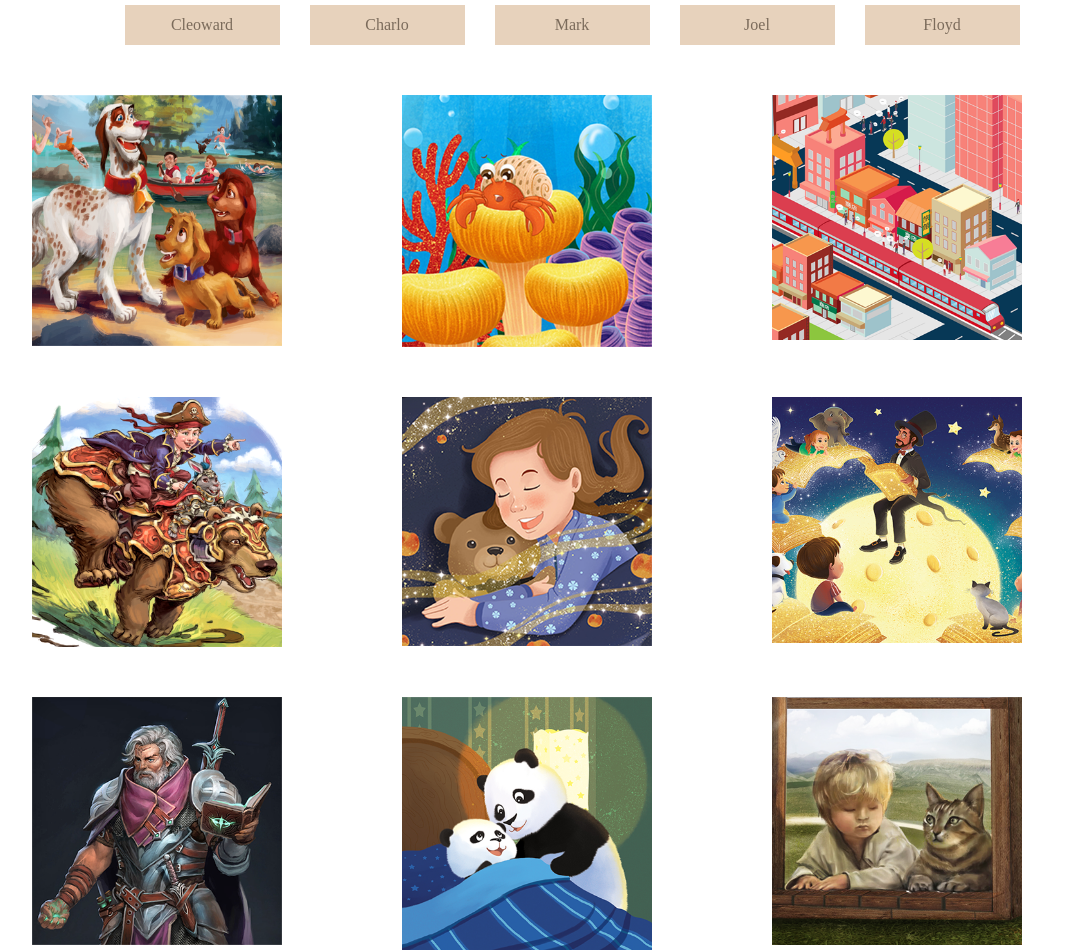
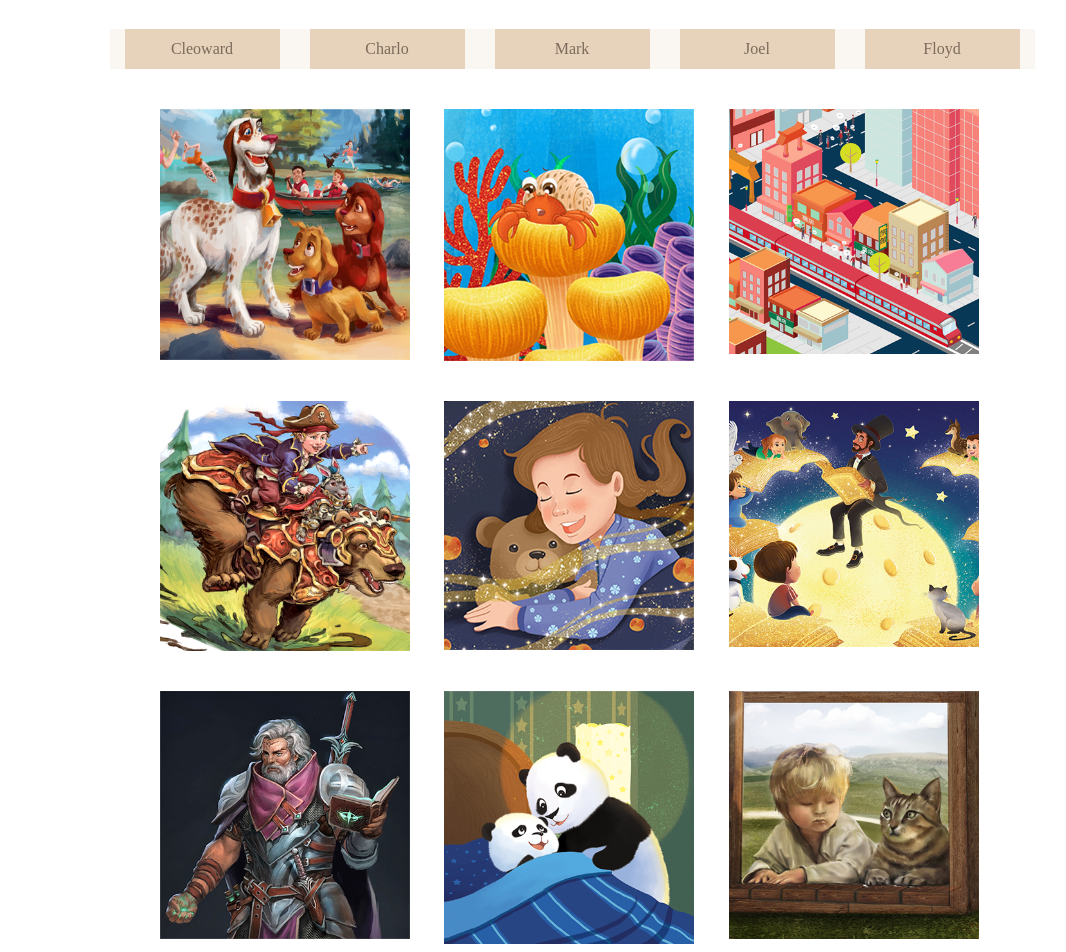
Before and after one commit to poloyacero/publish-web, a Next.js app: page /illustration-services in a window 1280 px wide. Shown: the part 1455-2407 px from the top of the page, without its empty margins (68-1134 px from the left). Built offline with nearby package versions, Linux system fonts and the light colour scheme; a web font is replaced by a local one.

Commit message:
illustration alignment

```diff
--- a/pages/illustration-services.tsx
+++ b/pages/illustration-services.tsx
@@ -86,7 +86,7 @@ export default function IllustrationServices() {
             <Row className={styles.heading}>
                 <h3>Standard Packages</h3>
               </Row>
-              <Row className={(styles.products,styles.ctext)}>
+              <Row className={styles.ctext}>
 
           <Col className={styles.product} md={3}>
 
@@ -119,7 +119,7 @@ export default function IllustrationServices() {
                 time which usually takes 3-4 working
                 days depending on the number
                 of illustrations.
-                <br/>
+                <br/><br/>
                 Inclusions:<br/>
                 1 Figure<br/>
                 Background/ Scene<br/>
@@ -127,6 +127,7 @@ export default function IllustrationServices() {
                 Color</p>
 
           </Col>
+
           <Col className={styles.product} md={3}>
 
          <h3 className="text-center">Level 2</h3>
@@ -157,7 +158,7 @@ export default function IllustrationServices() {
                 highlights. A working period of 1 week
                 is given to this coloring style depending
                 on the number of illustrations.
-                <br/>
+                <br/><br/>
                 Inclusions:<br/>
                 2 Figures<br/>
                 Background/ Scene<br/>
@@ -165,6 +166,7 @@ export default function IllustrationServices() {
                 Color</p>
 
           </Col>
+
           <Col className={styles.product} md={3}>
 
             <h3 className="text-center">Level 3</h3>
@@ -196,7 +198,7 @@ export default function IllustrationServices() {
                 day to finish a single illustration
                 depending on the details and number
                 of characters in an illustration.
-                <br/>
+                <br/><br/>
                 Inclusions:<br/>
                 3 Figures<br/>
                 Background/ Scene<br/>
@@ -234,7 +236,7 @@ export default function IllustrationServices() {
                 intricacy and depth. A working period of
                 9 days is given to this type of colorization
                 depending on the number of illustrations.
-                <br/>
+                <br/><br/>
                 Inclusions:<br/>
                 4 Figures<br/>
                 Background/ Scene<br/>
@@ -265,34 +267,46 @@ export default function IllustrationServices() {
                 <Link href="/packages" passHref><Nav.Link className={styles2.link2}>Floyd</Nav.Link></Link>
                 </Col>
             </Row>
-              <Row className={styles.products}>
-                <Col  className={styles.imgpadding}  md={4}>
-                <Image src="/img/services/Layer79.png" width="250px" height="auto"/>
-                </Col>
-                <Col  className={styles.imgpadding}   md={4}>
-                <Image src="/img/services/Layer77.png" width="250px" height="auto" />
-                </Col>
-                <Col  className={styles.imgpadding}   md={4}>
-                <Image src="/img/services/Layer87.png" width="250px" height="auto" />
-                </Col>
-                <Col  className={styles.imgpadding}   md={4}>
+
+            </Container>
+          </Container>
+          <Container fluid>
+            <Row className="justify-content-md-center">
+              <Col md={9}>
+                <Row>
+                    <Col className={styles.imgpadding} md={4}>
+                    <span ><Image src="/img/services/Layer79.png" width="250px" height="auto"/></span>
+                    </Col>
+                    <Col  className={styles.imgpadding} md={4}>
+                    <Image src="/img/services/Layer77.png" width="250px" height="auto" />
+                    </Col>
+                    <Col  className={styles.imgpadding}md={4}>
+                    <Image src="/img/services/Layer87.png" width="250px" height="auto" />
+                    </Col>
+                </Row>
+                <Row>
+                <Col  className={styles.imgpadding} md={4}>
                 <Image src="/img/services/Layer94.png" width="250px" height="auto" />
                 </Col>
-                <Col  className={styles.imgpadding}   md={4}>
+                <Col  className={styles.imgpadding}  md={4}>
                 <Image src="/img/services/Layer71.png" width="250px" height="auto" />
                 </Col>
-                <Col  className={styles.imgpadding}   md={4}>
+                <Col  className={styles.imgpadding}  md={4}>
                 <Image src="/img/services/Layer78.png" width="250px" height="auto" />
                 </Col>
-                <Col  className={styles.imgpadding}   md={4}>
+                </Row>
+                <Row>
+                <Col  className={styles.imgpadding} md={4}>
                 <Image src="/img/services/Layer86.png" width="250px" height="auto" />
                 </Col>
-                <Col  className={styles.imgpadding}   md={4}>
+                <Col  className={styles.imgpadding} md={4}>
                 <Image src="/img/services/pandas80.png" width="250px" height="auto" />
                 </Col>
-                <Col  className={styles.imgpadding}   md={4}>
+                <Col  className={styles.imgpadding} md={4}>
                 <Image src="/img/services/Layer92.png" width="250px" height="auto" />
                 </Col>
+                </Row>
+                <Row>
                 <Col   className={styles.imgpadding} md={4}>
                 <Image src="/img/services/Layer83.png" width="250px" height="auto" />
                 </Col>
@@ -302,6 +316,8 @@ export default function IllustrationServices() {
                 <Col  className={styles.imgpadding}   md={4}>
                 <Image src="/img/services/Layer89.png" width="250px" height="auto" />
                 </Col>
+                </Row>
+                <Row>
                 <Col  className={styles.imgpadding}   md={4}>
                 <Image src="/img/services/Layer85.png" width="250px" height="auto" />
                 </Col>
@@ -311,18 +327,12 @@ export default function IllustrationServices() {
                 <Col  className={styles.imgpadding}   md={4}>
                 <Image src="/img/services/Layer91.png" width="250px" height="auto" />
                 </Col>
+                </Row>
                 <Col className={styles.product}>
                 <Link href="/pricing" passHref><Button className={styles.illustrationbutton}>Get Started</Button></Link></Col>
+                </Col>
                 </Row>
 
-
-
-            </Container>
-          </Container>
-          <Container fluid>
-                 <Row className={styles.heading}>
-
-                 </Row>
 
                  </Container>
         </PageLayout>
--- a/pages/services.tsx
+++ b/pages/services.tsx
@@ -133,7 +133,7 @@ export default function Services() {
               €250-2000 / design</span></p>
 
               <p>Our seasoned illustrators can cut across the board with their expertise on various genres this from young adult, fiction, to cartoons and fantasy. Text and illustrations work should tell a great story. Drawing in the reader, our brand of visual art brings the story to life. We listen to the author’s vision as well as we commit to delivering expertise that best tells your story.
-              See illustration samples</p>
+              <br/><br/><Link href="/illustration-services"><span  className={styles.serviceslink}><a>See illustration samples</a></span></Link></p>
 
               </Col>
             </Row>
--- a/styles/Home.module.css
+++ b/styles/Home.module.css
@@ -118,7 +118,7 @@
 }
 
 .imgpadding{
-  padding-top: 50px;
+  padding-top: 40px;
 }
 
 .illustrationbutton {
@@ -133,6 +133,10 @@
 
 .illustrationbutton:hover {
   background-color: #7b6b5b;
+}
+.product{
+background-color: #faf6f2;
+
 }
 
 .myl {
```
